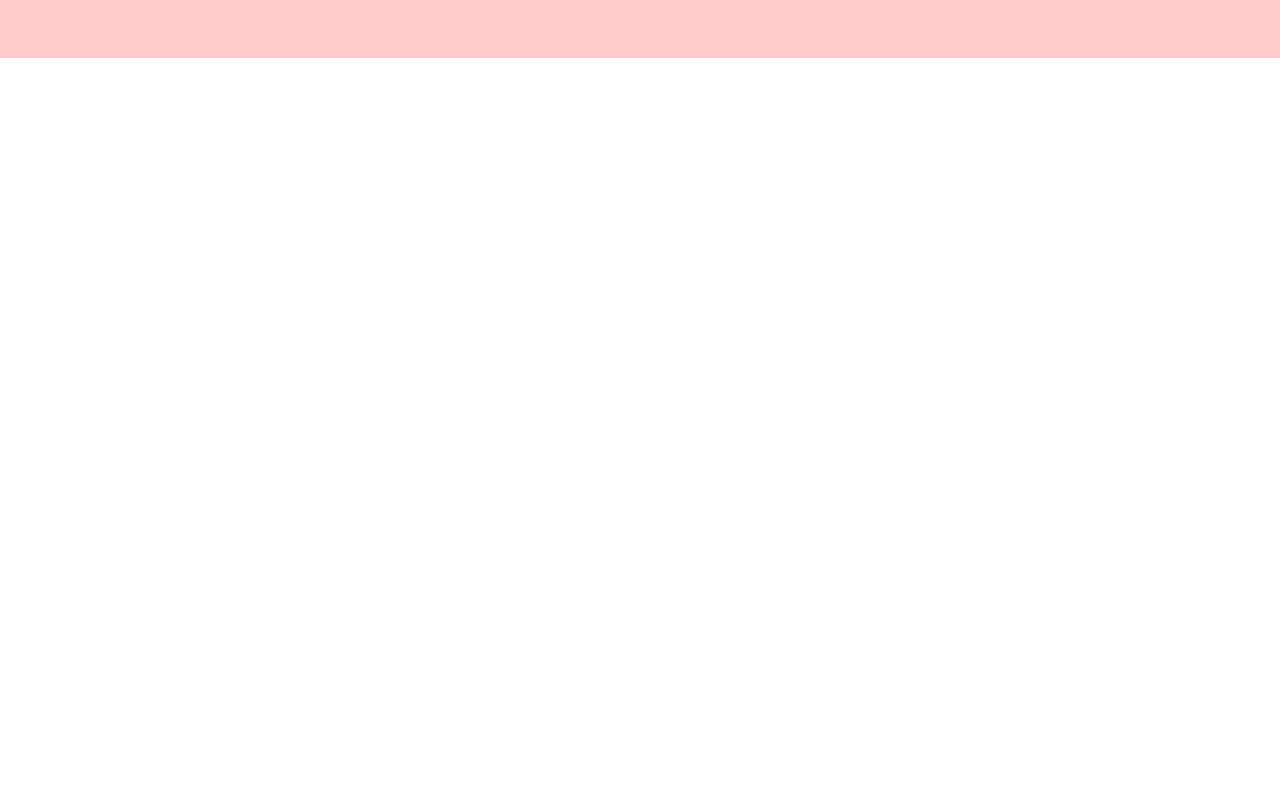
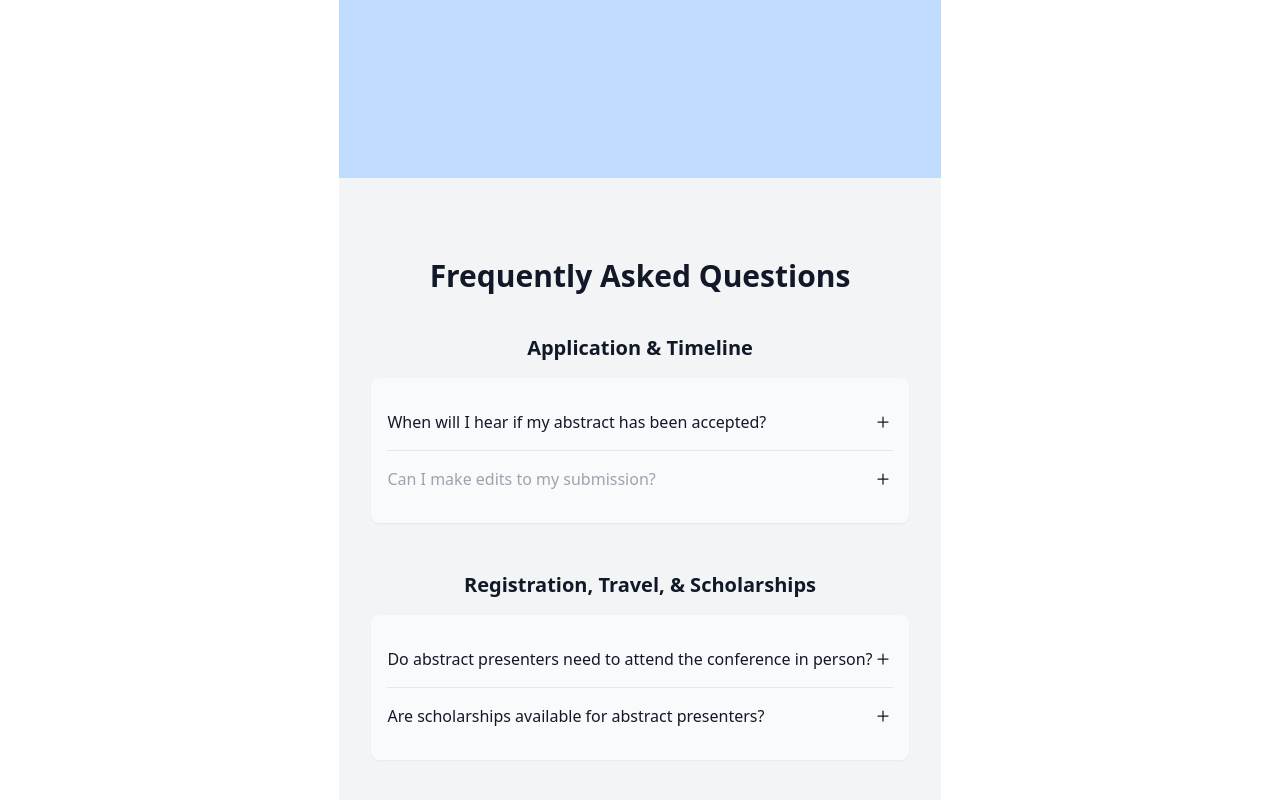
Before and after one commit to armanabbassii/GetBrieff, a React (Vite) app: page /BriefPage in a window 1280 px wide. Shown: the part 482-1282 px from the top of the page. Before the commit the page ends 800 px from the top, so only its background shows below. Built offline with nearby package versions, Linux system fonts and the light colour scheme.

Commit message:
build briefPage

```diff
--- a/package.json
+++ b/package.json
@@ -14,7 +14,8 @@
     "@heroicons/react": "^2.1.5",
     "react": "^18.3.1",
     "react-dom": "^18.3.1",
-    "react-router-dom": "^6.26.1"
+    "react-router-dom": "^6.26.1",
+    "react-typed": "^2.0.12"
   },
   "devDependencies": {
     "@babel/cli": "^7.24.8",
--- a/src/components/BriefPage.jsx
+++ b/src/components/BriefPage.jsx
@@ -1,15 +1,87 @@
 import React from "react";
-import { useNavigate} from  "react-router-dom"
-import { Link } from "react-router-dom";
+import { Disclosure } from "@headlessui/react";
+import { MinusSmallIcon, PlusSmallIcon } from "@heroicons/react/24/solid";
+
+const faqs = [
+  {
+    category: "Application & Timeline",
+    items: [
+      {
+        question: "When will I hear if my abstract has been accepted?",
+        answer: "You will be notified by email by January 2025.",
+      },
+      {
+        question: "Can I make edits to my submission?",
+        answer: "Yes, you can make edits until the submission deadline.",
+        disabled: true,
+      },
+    ],
+  },
+  {
+    category: "Registration, Travel, & Scholarships",
+    items: [
+      {
+        question: "Do abstract presenters need to attend the conference in person?",
+        answer: "No, you can present virtually.",
+      },
+      {
+        question: "Are scholarships available for abstract presenters?",
+        answer: "Yes, scholarships are available. Please visit the scholarships page for more information.",
+      },
+    ],
+  },
+];
 
 function BriefPage() {
-    return (
-      <div className="text-center bg-red-200 fixed top-11 left-0 w-full z-10 py-40">
+  return (
+    <div>
+      {/* Hero Section */}
+      <section className="text-center bg-blue-200 w-full z-10 py-60">
         <h1 className="text-5xl font-bold mb-5">Welcome to the Brief</h1>
-        <p className=" text-green-500 font-bold font-mono mb-10"> Summary of the 2025 Cypress Conference in 1 minute!</p>
-        <p className="text-lg mb-4">Test your Playwright knowledge with our fun quiz!</p>
-      </div>
-    );
-  }
+      </section>
 
-  export default BriefPage;
+      {/* FAQ Section */}
+      <section className="text-center bg-gray-100 py-20 w-full">
+        <div className="max-w-7xl mx-auto px-6 lg:px-8">
+          <h2 className="text-3xl font-bold text-gray-900 mb-10">Frequently Asked Questions</h2>
+
+          {faqs.map((section, sectionIdx) => (
+            <div key={sectionIdx} className="mb-12">
+              <h3 className="text-xl font-bold text-gray-900 mb-4">{section.category}</h3>
+              <div className="bg-gray-50 p-4 rounded-lg shadow-sm">
+                {section.items.map((item, itemIdx) => (
+                  <Disclosure key={itemIdx} as="div" className="border-b last:border-none">
+                    {({ open }) => (
+                      <>
+                        <Disclosure.Button
+                          className={`flex justify-between items-center w-full text-left py-4 ${
+                            item.disabled ? 'text-gray-400' : 'text-gray-900'
+                          }`}
+                          disabled={item.disabled}
+                        >
+                          <span>{item.question}</span>
+                          <span>
+                            {open ? (
+                              <MinusSmallIcon className="h-5 w-5 text-gray-900" />
+                            ) : (
+                              <PlusSmallIcon className="h-5 w-5 text-gray-900" />
+                            )}
+                          </span>
+                        </Disclosure.Button>
+                        <Disclosure.Panel className="py-2 text-gray-600">
+                          {item.answer}
+                        </Disclosure.Panel>
+                      </>
+                    )}
+                  </Disclosure>
+                ))}
+              </div>
+            </div>
+          ))}
+        </div>
+      </section>
+    </div>
+  );
+}
+
+export default BriefPage;
--- a/src/constants/playwright.js
+++ b/src/constants/playwright.js
@@ -1,4 +1,5 @@
-export const playwrightQ = [{
+export const playwrightQ = [
+  {
     title: "Locating Elements???",
     possibleAnswers: [
       "By using `findElement()`",
--- a/src/output.css
+++ b/src/output.css
@@ -609,6 +609,11 @@ video {
   margin-bottom: 0.75rem;
 }
 
+.my-6 {
+  margin-top: 1.5rem;
+  margin-bottom: 1.5rem;
+}
+
 .mb-10 {
   margin-bottom: 2.5rem;
 }
@@ -645,6 +650,14 @@ video {
   margin-top: 1.5rem;
 }
 
+.mt-\[-96px\] {
+  margin-top: -96px;
+}
+
+.mb-12 {
+  margin-bottom: 3rem;
+}
+
 .block {
   display: block;
 }
@@ -653,16 +666,44 @@ video {
   display: flex;
 }
 
+.h-screen {
+  height: 100vh;
+}
+
+.h-5 {
+  height: 1.25rem;
+}
+
 .w-2\/4 {
   width: 50%;
+}
+
+.w-\[200px\] {
+  width: 200px;
 }
 
 .w-full {
   width: 100%;
 }
 
+.w-5 {
+  width: 1.25rem;
+}
+
 .max-w-2xl {
   max-width: 42rem;
+}
+
+.max-w-\[800px\] {
+  max-width: 800px;
+}
+
+.max-w-7xl {
+  max-width: 80rem;
+}
+
+.max-w-3xl {
+  max-width: 48rem;
 }
 
 .cursor-pointer {
@@ -703,13 +744,26 @@ video {
   border-radius: 0.75rem;
 }
 
+.rounded-lg {
+  border-radius: 0.5rem;
+}
+
 .border {
   border-width: 1px;
+}
+
+.border-b {
+  border-bottom-width: 1px;
 }
 
 .border-black {
   --tw-border-opacity: 1;
   border-color: rgb(0 0 0 / var(--tw-border-opacity));
+}
+
+.bg-\[\#00df9a\] {
+  --tw-bg-opacity: 1;
+  background-color: rgb(0 223 154 / var(--tw-bg-opacity));
 }
 
 .bg-black {
@@ -747,11 +801,6 @@ video {
   background-color: rgb(74 222 128 / var(--tw-bg-opacity));
 }
 
-.bg-red-300 {
-  --tw-bg-opacity: 1;
-  background-color: rgb(252 165 165 / var(--tw-bg-opacity));
-}
-
 .bg-red-500 {
   --tw-bg-opacity: 1;
   background-color: rgb(239 68 68 / var(--tw-bg-opacity));
@@ -767,9 +816,22 @@ video {
   background-color: rgb(250 204 21 / var(--tw-bg-opacity));
 }
 
-.bg-red-200 {
+.bg-gray-100 {
   --tw-bg-opacity: 1;
-  background-color: rgb(254 202 202 / var(--tw-bg-opacity));
+  background-color: rgb(243 244 246 / var(--tw-bg-opacity));
+}
+
+.bg-gray-50 {
+  --tw-bg-opacity: 1;
+  background-color: rgb(249 250 251 / var(--tw-bg-opacity));
+}
+
+.p-2 {
+  padding: 0.5rem;
+}
+
+.p-4 {
+  padding: 1rem;
 }
 
 .px-4 {
@@ -797,6 +859,11 @@ video {
   padding-bottom: 5rem;
 }
 
+.py-3 {
+  padding-top: 0.75rem;
+  padding-bottom: 0.75rem;
+}
+
 .py-4 {
   padding-top: 1rem;
   padding-bottom: 1rem;
@@ -817,9 +884,17 @@ video {
   padding-bottom: 15rem;
 }
 
-.py-40 {
-  padding-top: 10rem;
-  padding-bottom: 10rem;
+.px-6 {
+  padding-left: 1.5rem;
+  padding-right: 1.5rem;
+}
+
+.pl-2 {
+  padding-left: 0.5rem;
+}
+
+.text-left {
+  text-align: left;
 }
 
 .text-center {
@@ -855,12 +930,26 @@ video {
   line-height: 1.25rem;
 }
 
+.text-xl {
+  font-size: 1.25rem;
+  line-height: 1.75rem;
+}
+
 .font-bold {
   font-weight: 700;
 }
 
+.font-medium {
+  font-weight: 500;
+}
+
 .font-semibold {
   font-weight: 600;
+}
+
+.text-\[\#00df9a\] {
+  --tw-text-opacity: 1;
+  color: rgb(0 223 154 / var(--tw-text-opacity));
 }
 
 .text-black {
@@ -873,14 +962,14 @@ video {
   color: rgb(59 130 246 / var(--tw-text-opacity));
 }
 
+.text-gray-500 {
+  --tw-text-opacity: 1;
+  color: rgb(107 114 128 / var(--tw-text-opacity));
+}
+
 .text-gray-700 {
   --tw-text-opacity: 1;
   color: rgb(55 65 81 / var(--tw-text-opacity));
-}
-
-.text-green-500 {
-  --tw-text-opacity: 1;
-  color: rgb(34 197 94 / var(--tw-text-opacity));
 }
 
 .text-green-600 {
@@ -908,6 +997,21 @@ video {
   color: rgb(234 179 8 / var(--tw-text-opacity));
 }
 
+.text-gray-400 {
+  --tw-text-opacity: 1;
+  color: rgb(156 163 175 / var(--tw-text-opacity));
+}
+
+.text-gray-600 {
+  --tw-text-opacity: 1;
+  color: rgb(75 85 99 / var(--tw-text-opacity));
+}
+
+.text-gray-900 {
+  --tw-text-opacity: 1;
+  color: rgb(17 24 39 / var(--tw-text-opacity));
+}
+
 .underline {
   text-decoration-line: underline;
 }
@@ -915,6 +1019,12 @@ video {
 .shadow-md {
   --tw-shadow: 0 4px 6px -1px rgb(0 0 0 / 0.1), 0 2px 4px -2px rgb(0 0 0 / 0.1);
   --tw-shadow-colored: 0 4px 6px -1px var(--tw-shadow-color), 0 2px 4px -2px var(--tw-shadow-color);
+  box-shadow: var(--tw-ring-offset-shadow, 0 0 #0000), var(--tw-ring-shadow, 0 0 #0000), var(--tw-shadow);
+}
+
+.shadow-sm {
+  --tw-shadow: 0 1px 2px 0 rgb(0 0 0 / 0.05);
+  --tw-shadow-colored: 0 1px 2px 0 var(--tw-shadow-color);
   box-shadow: var(--tw-ring-offset-shadow, 0 0 #0000), var(--tw-ring-shadow, 0 0 #0000), var(--tw-shadow);
 }
 
@@ -996,7 +1106,76 @@ video {
   /* Aligns text to the left */
 }
 
+.hero-section {
+  height: 300px;
+  /* Adjust the height as needed */
+  width: 100%;
+  /* Full width */
+  background-color: blue;
+  /* Replace with your desired color */
+  display: flex;
+  justify-content: center;
+  align-items: center;
+}
+
+.faq-section {
+  height: 500px;
+  /* Adjust the height as needed */
+  width: 100%;
+  /* Full width */
+  background-color: white;
+}
+
+.last\:border-none:last-child {
+  border-style: none;
+}
+
 .hover\:bg-gray-200:hover {
   --tw-bg-opacity: 1;
   background-color: rgb(229 231 235 / var(--tw-bg-opacity));
 }
+
+@media (min-width: 640px) {
+  .sm\:text-4xl {
+    font-size: 2.25rem;
+    line-height: 2.5rem;
+  }
+
+  .sm\:text-6xl {
+    font-size: 3.75rem;
+    line-height: 1;
+  }
+}
+
+@media (min-width: 768px) {
+  .md\:py-6 {
+    padding-top: 1.5rem;
+    padding-bottom: 1.5rem;
+  }
+
+  .md\:pl-4 {
+    padding-left: 1rem;
+  }
+
+  .md\:text-2xl {
+    font-size: 1.5rem;
+    line-height: 2rem;
+  }
+
+  .md\:text-5xl {
+    font-size: 3rem;
+    line-height: 1;
+  }
+
+  .md\:text-7xl {
+    font-size: 4.5rem;
+    line-height: 1;
+  }
+}
+
+@media (min-width: 1024px) {
+  .lg\:px-8 {
+    padding-left: 2rem;
+    padding-right: 2rem;
+  }
+}
```
Also changed, not shown: src/constants/FAQ.js (added, +44 -0 lines), src/input.css (+15 -0 lines), src/components/ConferencesAbstract.jsx (added), 1 other file (tests, documents, lock files or other folders).
